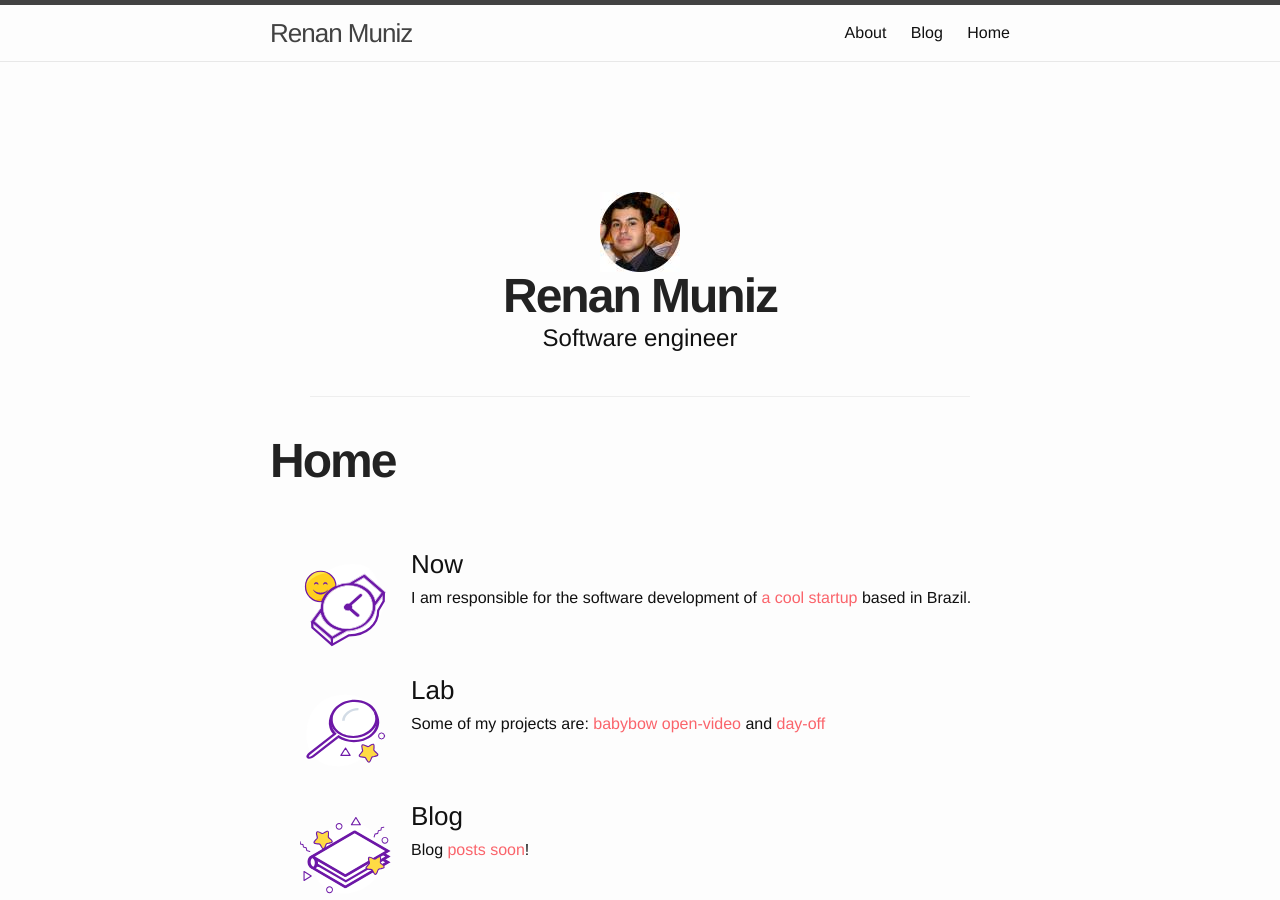
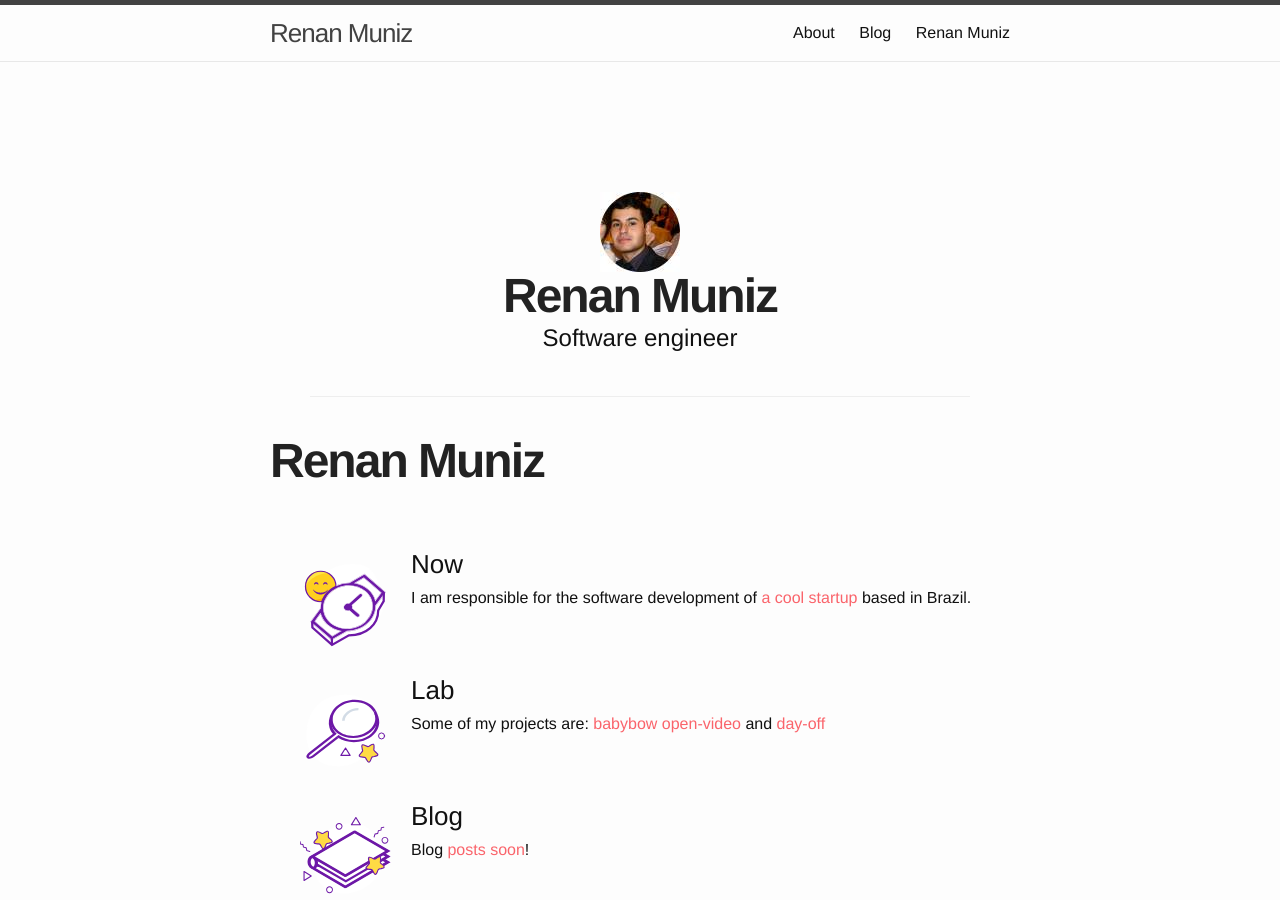
Before and after one commit to remunizz/remunizz.github.io, a Jekyll site: the page built from index.html, in a window 1280 px wide and 900 px high. Built offline with Jekyll 4.4.1, drawn with Linux system fonts in a browser that asks for light colours.

Commit message:
Update index title

```diff
--- a/index.html
+++ b/index.html
@@ -1,6 +1,6 @@
 ---
 layout: page
-title: Home
+title: Renan Muniz
 list:
  now:
    title: Now
```
